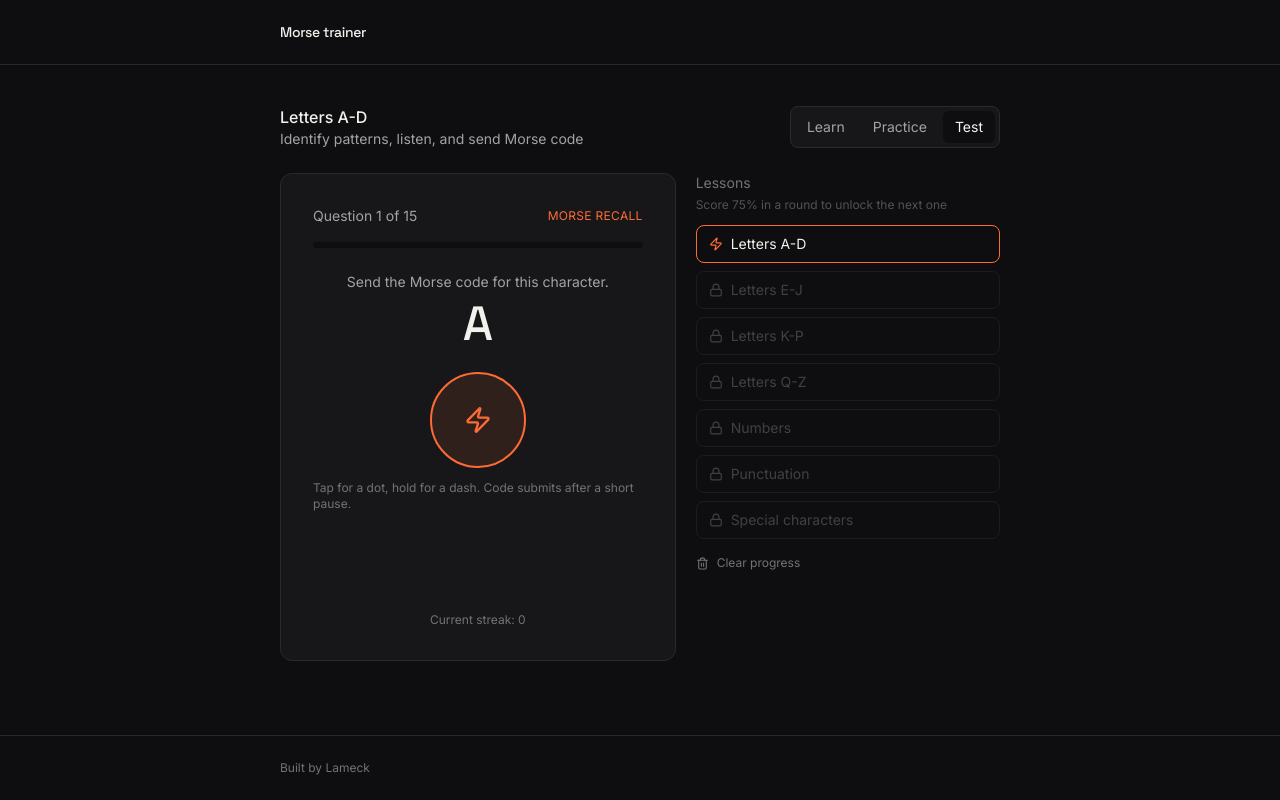
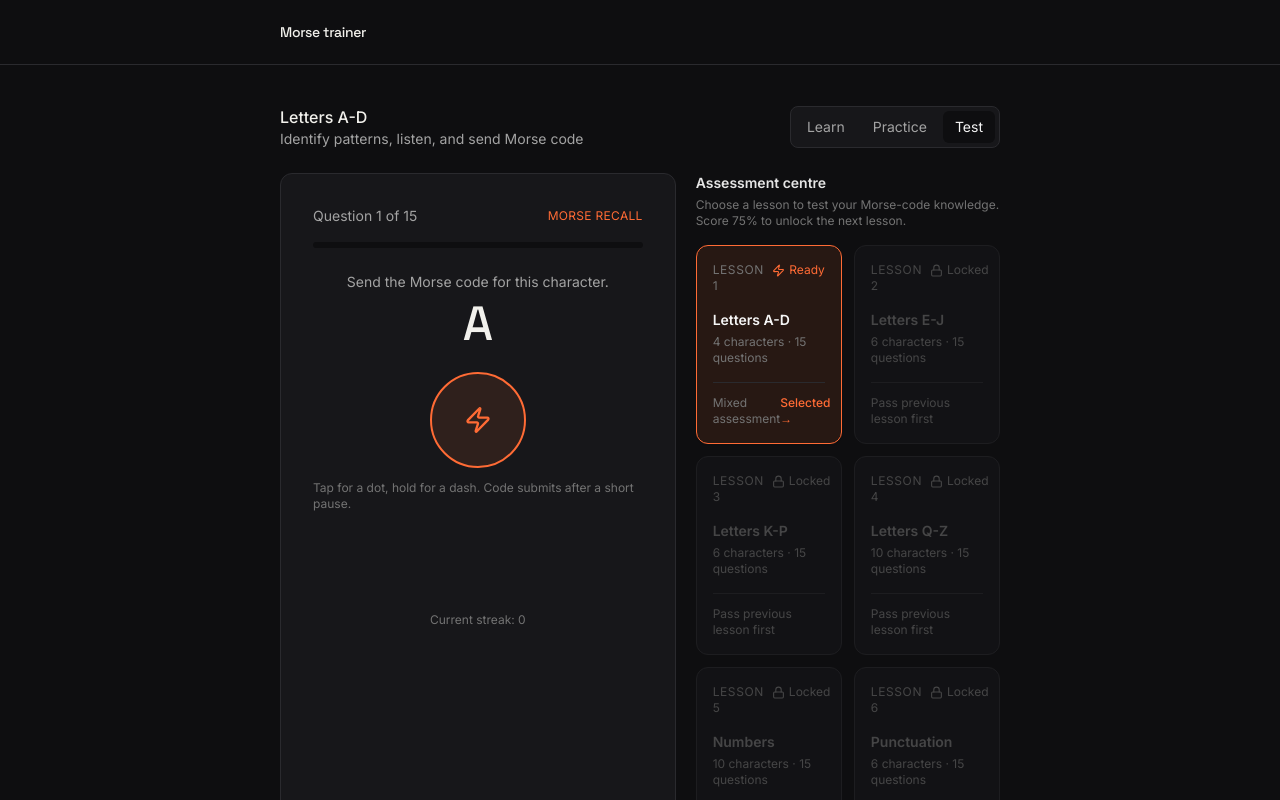
Before and after one commit to LameckM/Morse-trainer, a React (Vite) app: page / in a window 1280 px wide. Both pictures are taken after a click on the button "Test". Shown: the top 800 px of the page. Built offline with nearby package versions, Linux system fonts and the light colour scheme.

Commit message:
Redesign test lesson selector as assessment cards

```diff
--- a/src/components/MorseTrainer.jsx
+++ b/src/components/MorseTrainer.jsx
@@ -806,41 +806,66 @@ export default function MorseTrainer() {
           </div>
         ) : mode === 'test' ? (
           <div>
-            <p className="text-sm text-neutral-500 mb-1">Lessons</p>
-            <p className="text-xs text-neutral-600 mb-3">
-              Score {Math.round(PASS_RATE * 100)}% in a round to unlock the next one
-            </p>
-            <div className="flex flex-col gap-2">
+            <div className="mb-4">
+              <p className="text-sm font-semibold text-neutral-200 mb-1">Assessment centre</p>
+              <p className="text-xs text-neutral-500">
+                Choose a lesson to test your Morse-code knowledge. Score {Math.round(PASS_RATE * 100)}% to unlock the next lesson.
+              </p>
+            </div>
+            <div className="grid grid-cols-1 sm:grid-cols-2 gap-3">
               {LESSONS.map((l, idx) => {
                 const isLocked = idx > 0 && !completed.includes(LESSONS[idx - 1].id)
                 const isDone = completed.includes(l.id)
                 const isActive = l.id === lessonId
+                const status = isDone ? 'Passed' : isLocked ? 'Locked' : isActive ? 'Ready to test' : 'Available'
                 return (
                   <button
                     key={l.id}
+                    type="button"
                     disabled={isLocked}
                     onClick={() => selectLesson(l.id)}
-                    className={`flex items-center gap-2 px-3 py-2 rounded-lg border text-sm text-left transition-colors ${
-                      isActive ? 'border-signal' : 'border-line'
-                    } ${isLocked ? 'opacity-50 cursor-not-allowed' : 'hover:border-neutral-600'}`}
+                    aria-pressed={isActive}
+                    className={`group rounded-xl border p-4 text-left transition-all ${
+                      isActive
+                        ? 'border-signal bg-signal/10 shadow-sm'
+                        : isLocked
+                        ? 'border-line bg-panel opacity-55 cursor-not-allowed'
+                        : 'border-line bg-panel hover:border-signal/60 hover:bg-signal/5'
+                    }`}
                   >
-                    {isDone ? (
-                      <Check size={14} className="text-green-400" />
-                    ) : isLocked ? (
-                      <Lock size={14} className="text-neutral-500" />
-                    ) : (
-                      <Zap size={14} className="text-signal" />
-                    )}
-                    <span className={isLocked ? 'text-neutral-500' : ''}>{l.label}</span>
+                    <div className="flex items-start justify-between gap-2 mb-4">
+                      <span className="text-xs uppercase tracking-wider text-neutral-500">Lesson {idx + 1}</span>
+                      {isDone ? (
+                        <span className="inline-flex items-center gap-1 text-xs text-green-400"><Check size={13} /> Passed</span>
+                      ) : isLocked ? (
+                        <span className="inline-flex items-center gap-1 text-xs text-neutral-500"><Lock size={13} /> Locked</span>
+                      ) : isActive ? (
+                        <span className="inline-flex items-center gap-1 text-xs text-signal"><Zap size={13} /> Ready</span>
+                      ) : (
+                        <span className="text-xs text-neutral-500">Available</span>
+                      )}
+                    </div>
+                    <p className={`font-semibold text-sm mb-1 ${isLocked ? 'text-neutral-500' : 'text-neutral-100'}`}>{l.label}</p>
+                    <p className="text-xs text-neutral-500">
+                      {l.chars.length} {l.chars.length === 1 ? 'character' : 'characters'} · 15 questions
+                    </p>
+                    <div className="mt-4 pt-3 border-t border-line flex items-center justify-between">
+                      <span className="text-xs text-neutral-500">{isDone ? 'Assessment passed' : isLocked ? 'Pass previous lesson first' : 'Mixed assessment'}</span>
+                      {!isLocked && <span className="text-xs font-medium text-signal">{isActive ? 'Selected' : 'Open'} →</span>}
+                    </div>
                   </button>
                 )
               })}
+            </div>
+            <div className="mt-4 rounded-lg border border-line bg-ink/40 p-3">
+              <p className="text-xs font-medium text-neutral-300 mb-1">Assessment format</p>
+              <p className="text-xs text-neutral-500">Each test contains visual recognition, Morse recall and listening questions. Your score and corrections appear at the end.</p>
             </div>
             <button
               onClick={clearProgress}
               className="flex items-center gap-2 text-xs text-neutral-500 hover:text-red-400 transition-colors mt-4"
             >
-              <Trash2 size={13} /> Clear progress
+              <Trash2 size={13} /> Reset progress
             </button>
           </div>
         ) : null}
```
